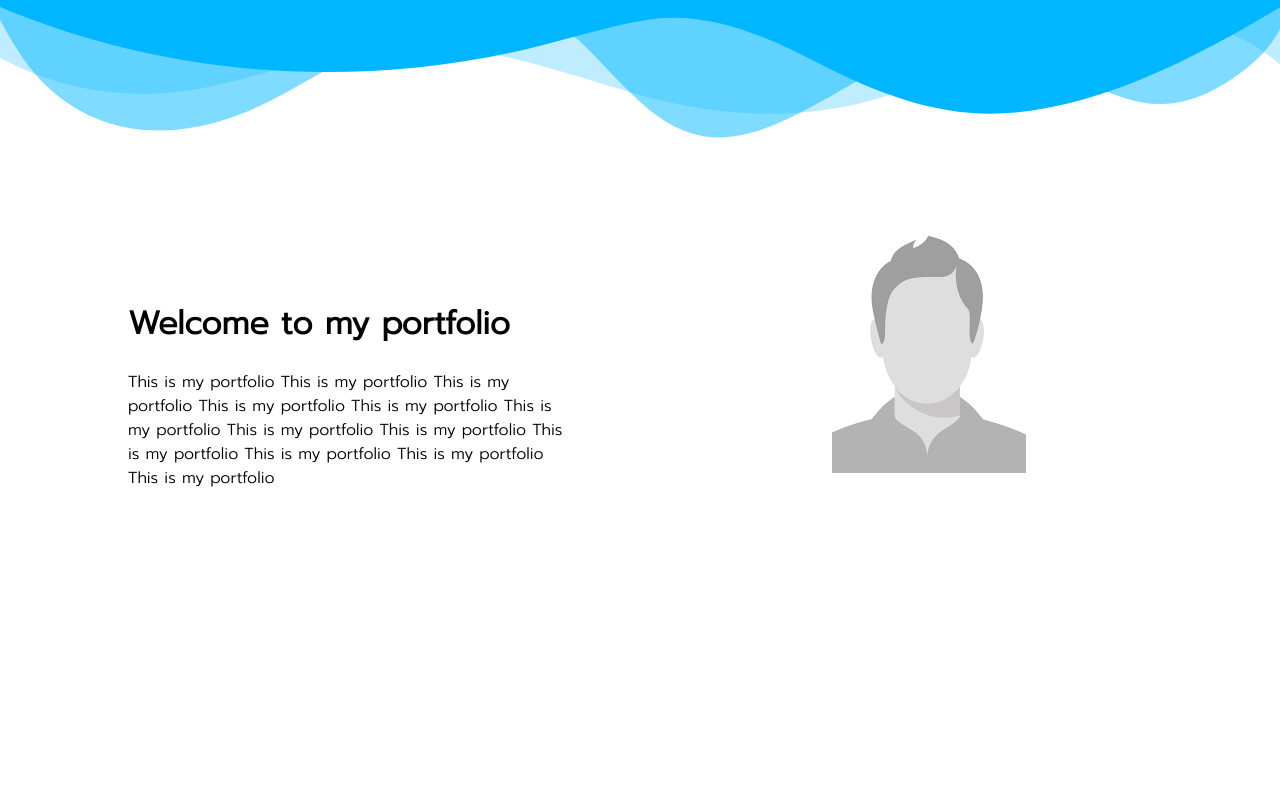
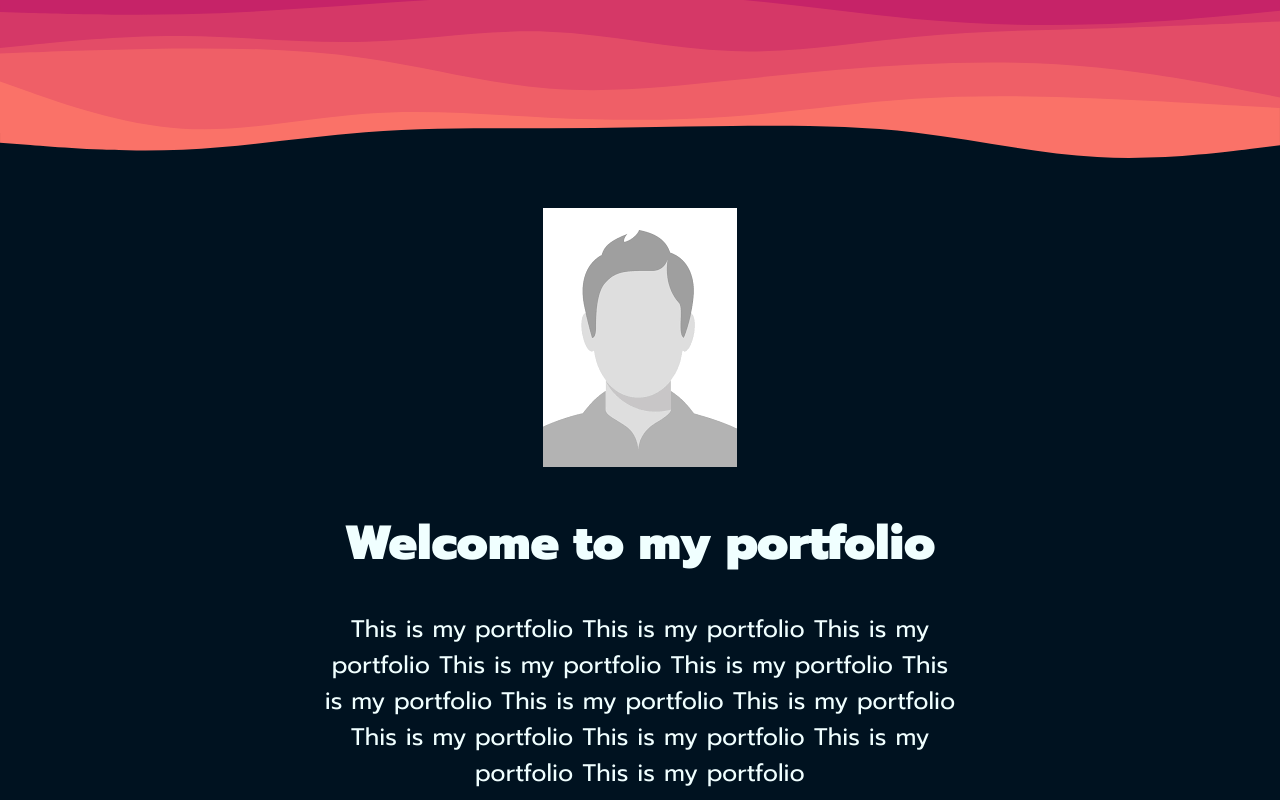
Before and after one commit to Vuk77/portfolio-website, a plain HTML site: page portfolio-website/index.html in a window 1280 px wide. Shown: the top 800 px of the page. Drawn offline with Linux system fonts and the light colour scheme.

Commit message:
Add files via upload

```diff
--- a/portfolio-website/index.css
+++ b/portfolio-website/index.css
@@ -1,63 +1,61 @@
+:root {
+  --backgroundColor: #001220;
+  --waveColor: #9376E0;
+}
+
 body{
   margin: 0;
   font-family: 'Prompt', sans-serif;
   color: rgb(0, 0, 0);
-  background: rgb(255, 255, 255);
+  background: var(--backgroundColor);
 }
 
-section{
+.container {
+  display: flex;
   position: relative;
-  display: flex;
-  flex-direction: column;
-  align-items: center;
-  min-height: 50px;
-  padding: 50px 20vw;
+  justify-content: center;
 }
 
 .about {
   display: flex;
-  flex-direction: row;
+  position: relative;
+  flex-direction: column;
   flex-wrap: wrap;
-  justify-content: center;
-}
-
-@media screen and (max-width:700px){
-    .about {
-        flex-direction: column-reverse;
-    }
+  max-width: 50rem;
 }
 
 .about>* {
-        flex: 1 1 160px;
-    }
+  flex: 1 1 160px;
+}
 
 .aboutFirstBox {
-  position: relative;
-  padding: 10%;
+  display: flex;
+  justify-content: space-evenly;
+  padding-top: 1%;
 }
 
 .aboutSecondBox {
-  position: relative;
-  margin-top: 5%;
-  margin-left: 10%;
+  flex-direction: column;
+  padding: 1%;
+  padding-left: 10%;
+  padding-right: 10%;
+  color: azure;
+  font-size: 150%;
+  text-align: center;
 }
 
-.wave {
-  position: absolute;
-  top: 0;
-  left: 0;
+.spacer {
+  aspect-ratio: 960/150;
   width: 100%;
-  overflow: hidden;
-  line-height: 0;
+  background-repeat: no-repeat;
+  background-position: center;
+  background-size: cover;
 }
 
-.wave svg {
-  position: relative;
-  display: block;
-  width: calc(100% + 1.3px);
-  height: 150px;
+.layer1 {
+  background-image: url('./layered-wave.svg');
 }
 
-.wave .shape-fill {
-  fill: #00b7ff;
+.flip {
+  transform: rotate(180deg);
 }
--- a/portfolio-website/index.html
+++ b/portfolio-website/index.html
@@ -5,34 +5,34 @@
     <meta http-equiv="X-UA-Compatible" content="IE=edge">
     <meta name="viewport" content="width=device-width, initial-scale=1.0">
     <title>Document</title>
-    <link rel="preconnect" href="https://fonts.googleapis.com">
-    <link rel="preconnect" href="https://fonts.gstatic.com" crossorigin>
-    <link href="https://fonts.googleapis.com/css2?family=Prompt:wght@300&display=swap" rel="stylesheet">
+
+    <link rel="preconnect" href="https://fonts.googleapis.com" />
+    <link rel="preconnect" href="https://fonts.gstatic.com" crossorigin />
+    <link href="https://fonts.googleapis.com/css2?family=Prompt:wght@100;400;900&display=swap" rel="stylesheet" />
+
     <link rel="stylesheet" type="text/css" href="index.css" />
     <script type="text/javascript" src="index.js"></script>
 </head>
 <body>
 
-    <section>
-        <div class="wave">
-            <svg data-name="Layer 1" xmlns="http://www.w3.org/2000/svg" viewBox="0 0 1200 120" preserveAspectRatio="none">
-                <path d="M0,0V46.29c47.79,22.2,103.59,32.17,158,28,70.36-5.37,136.33-33.31,206.8-37.5C438.64,32.43,512.34,53.67,583,72.05c69.27,18,138.3,24.88,209.4,13.08,36.15-6,69.85-17.84,104.45-29.34C989.49,25,1113-14.29,1200,52.47V0Z" opacity=".25" class="shape-fill"></path>
-                <path d="M0,0V15.81C13,36.92,27.64,56.86,47.69,72.05,99.41,111.27,165,111,224.58,91.58c31.15-10.15,60.09-26.07,89.67-39.8,40.92-19,84.73-46,130.83-49.67,36.26-2.85,70.9,9.42,98.6,31.56,31.77,25.39,62.32,62,103.63,73,40.44,10.79,81.35-6.69,119.13-24.28s75.16-39,116.92-43.05c59.73-5.85,113.28,22.88,168.9,38.84,30.2,8.66,59,6.17,87.09-7.5,22.43-10.89,48-26.93,60.65-49.24V0Z" opacity=".5" class="shape-fill"></path>
-                <path d="M0,0V5.63C149.93,59,314.09,71.32,475.83,42.57c43-7.64,84.23-20.12,127.61-26.46,59-8.63,112.48,12.24,165.56,35.4C827.93,77.22,886,95.24,951.2,90c86.53-7,172.46-45.71,248.8-84.81V0Z" class="shape-fill"></path>
-            </svg>
-        </div>
-    </section>
+    <div class="spacer layer1"></div>
 
-    <div class="about">
-        <div class="aboutFirstBox">
-            <h1>Welcome to my portfolio</h1>
-            <p>This is my portfolio This is my portfolio This is my portfolio This is my portfolio This is my portfolio This is my portfolio This is my portfolio This is my portfolio This is my portfolio This is my portfolio This is my portfolio This is my portfolio </p>
-        </div>
+    <div class="container">
+        <div class="about">
+            <div class="aboutFirstBox">
+                <img src="profilepicture.png">
+            </div>
 
-        <div class="aboutSecondBox">
-            <img src="profilepicture.png">
+            <div class="aboutSecondBox">
+                <h1>Welcome to my portfolio</h1>
+                <p>This is my portfolio This is my portfolio This is my portfolio This is my portfolio This is my portfolio This is my portfolio This is my portfolio This is my portfolio This is my portfolio This is my portfolio This is my portfolio This is my portfolio </p>
+            </div>
         </div>
     </div>
 
+    <div class="spacer layer1 flip"></div>
+
+    <div class="spacer layer1"></div>
+
 </body>
 </html>
```
Also changed, not shown: portfolio-website/layered-wave.svg (added).
